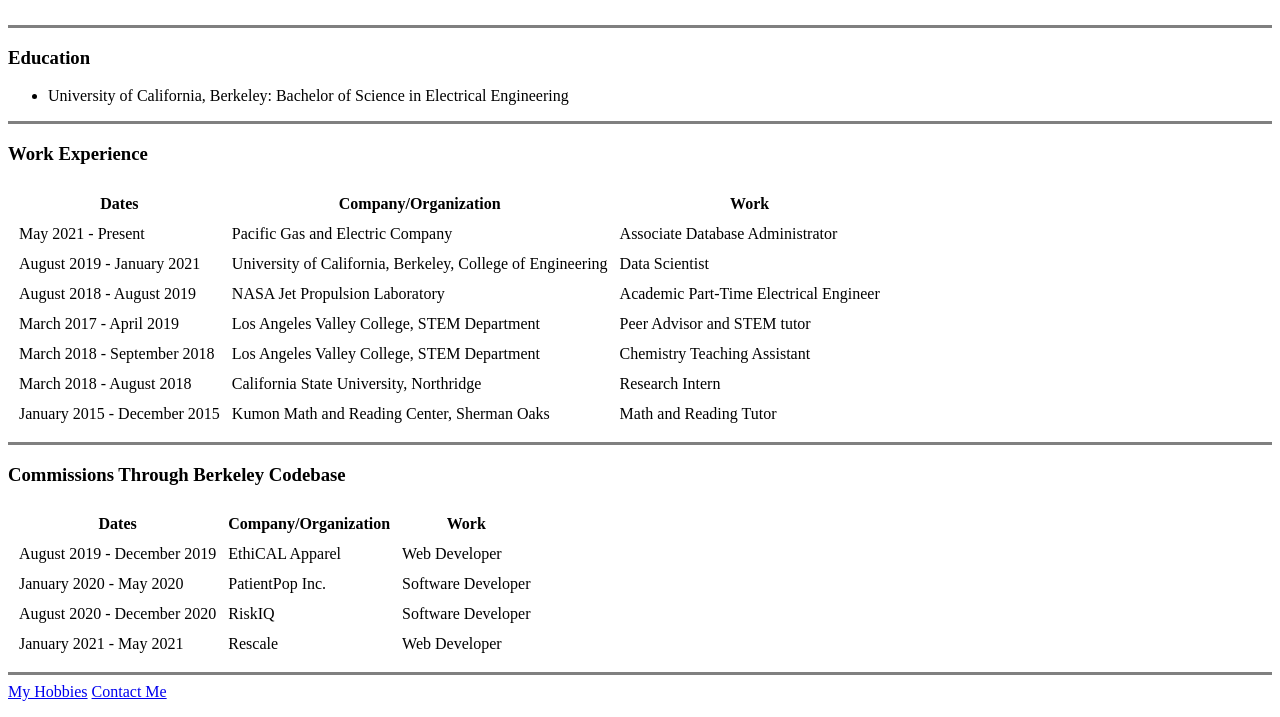
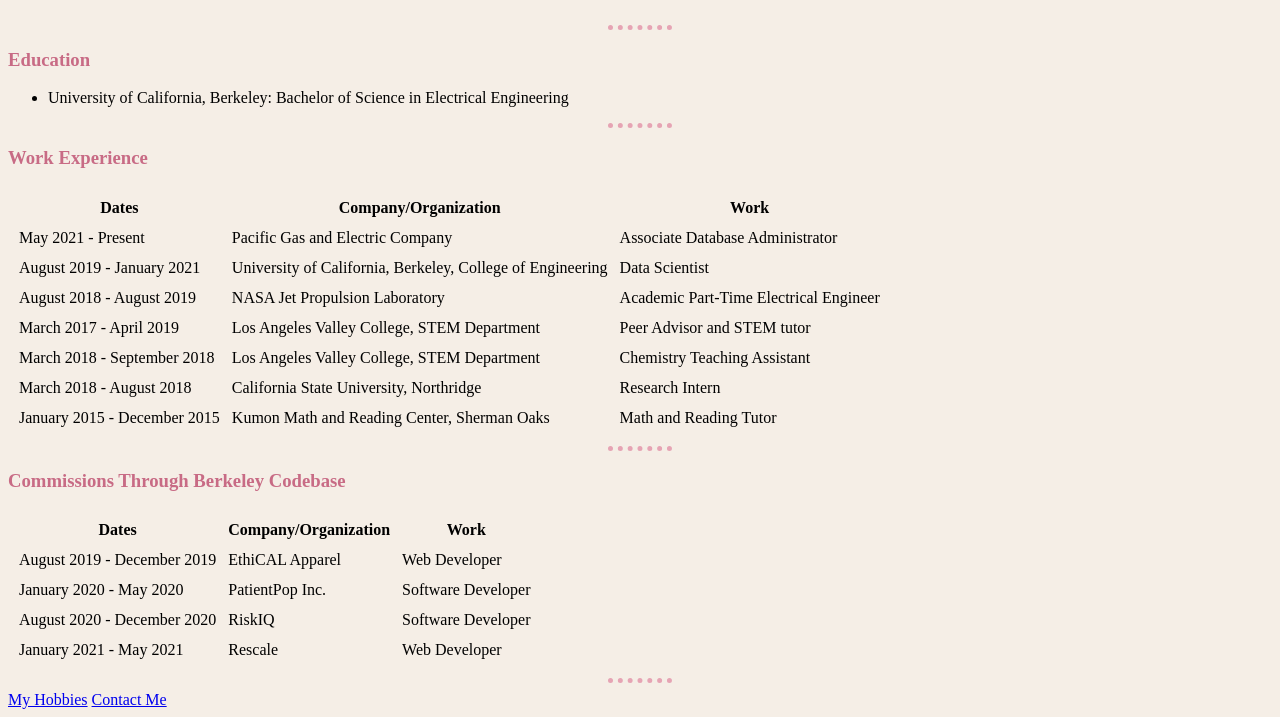
Before and after one commit to micahelinor/cv, a plain HTML site: page index.html in a window 1280 px wide. Shown: the part 277-994 px from the top of the page. Drawn offline with Linux system fonts and the light colour scheme.

Commit message:
added css

```diff
--- /dev/null
+++ b/css/styles.css
@@ -0,0 +1,28 @@
+body {
+        background-color:#f5eee6;;
+}
+
+hr {
+    /* background-color: white; */
+    border-style: none;
+    border-top-style: dotted;
+    border-width: 3px;
+    border-color: #e6a4b4;
+    border-width: 5px;
+    width: 5%;
+}
+
+h1 {
+    color: #ce1f6a;
+
+}
+
+h3 {
+    color: #c86b85;
+
+}
+
+img {
+    height: 240px;
+    width: 200px;
+}
--- a/index.html
+++ b/index.html
@@ -5,26 +5,27 @@
     <meta http-equiv="X-UA-Compatible" content="IE=edge">
     <meta name="viewport" content="width=device-width, initial-scale=1.0">
     <title>Micah Personal Site</title>
+    <link rel="stylesheet" href="css/styles.css">
 </head>
 <body>
     <table cellspacing=20>
         <tr>
             <td>
-                <img src="image/micah.jpg" alt="micah profile picture" height=240px width=200px>
+                <img src="image/micah.jpg" alt="micah profile picture">
             </td>
             <td>
-                <h1><a href="https://www.linkedin.com/in/micahferas/">Micah Feras</a></h1>
+                <h1>Micah Feras</h1>
                 <p><em>Engineer, Data Scientist, and Tea Enthusiast</em></p>
                 <p>Senior in Electrical Engineering and Computer Science with three years of experience in project management and engineering design and analysis.</p>
             </td>
         </tr>
     </table>
-    <hr size="3" noshade>
+    <hr>
     <h3>Education</h3>
     <ul>
         <li>University of California, Berkeley: Bachelor of Science in Electrical Engineering</li>
     </ul>
-    <hr size="3" noshade>
+    <hr>
     <h3>Work Experience</h3>
     <table cellspacing="10">
         <thead>
@@ -72,7 +73,7 @@
             </tr>
         </tbody>
     </table>
-    <hr size="3" noshade>
+    <hr>
     <h3>Commissions Through Berkeley Codebase</h3>
     <table cellspacing="10">
         <thead>
@@ -103,7 +104,7 @@
             </tr>
         </tbody>
     </table>
-    <hr size="3" noshade>
+    <hr>
     <a href="hobbies.html">My Hobbies</a>
     <a href="contact-me.html" spacing=2px>Contact Me</a>
 
```
Also changed, not shown: contact-me.html (+2 -0 lines), hobbies.html (+1 -0 lines).
